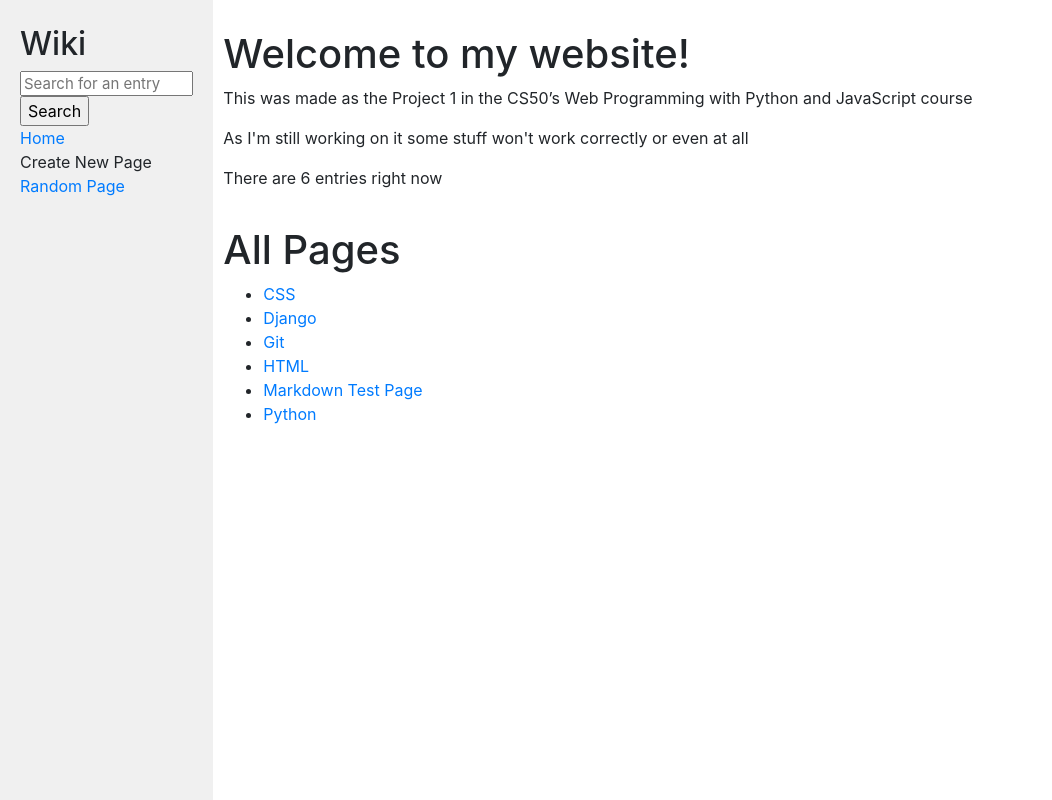
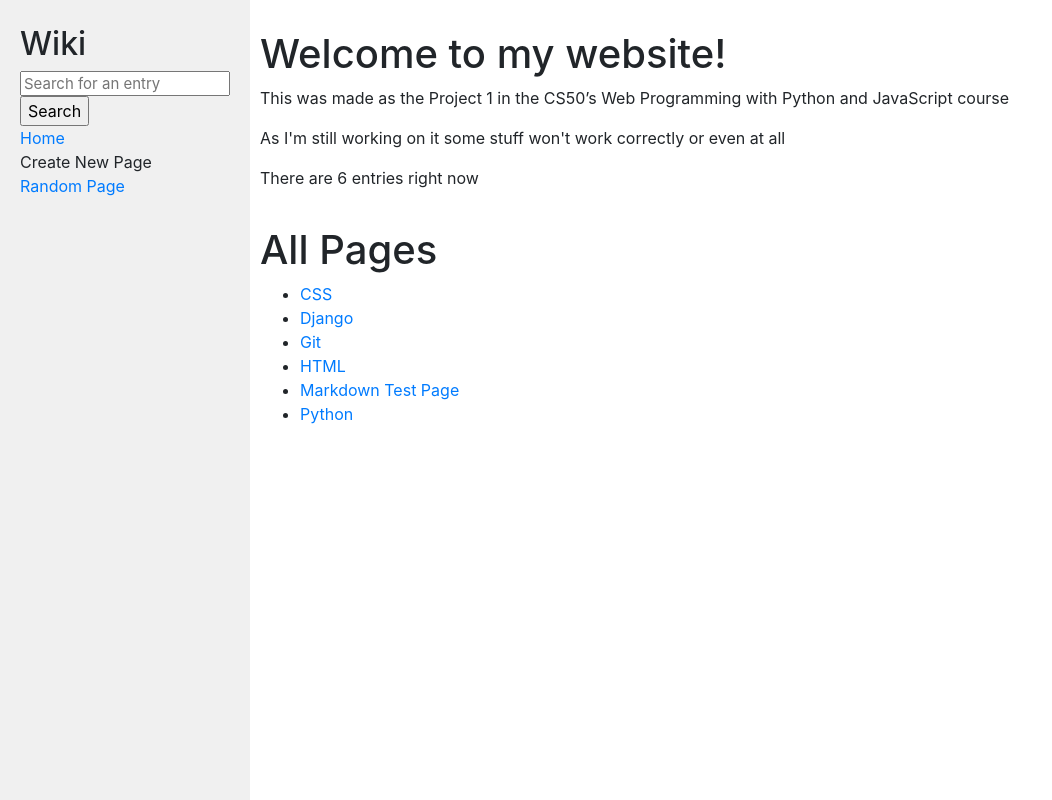
Before and after one commit to rmandrww/wiki, a Django app: page / in a window 1280 px wide. Shown: the whole page, without its empty margins (0-1052 px from the left). Run offline with Django 3.2, Linux system fonts and the light colour scheme; some libraries are stand-ins or nearby versions.

Commit message:
Adjusted some of the CSS

```diff
--- a/encyclopedia/static/encyclopedia/styles.css
+++ b/encyclopedia/static/encyclopedia/styles.css
@@ -19,6 +19,7 @@ textarea {
 
 .main {
     padding: 10px;
+    margin-left: 250px;
 }
 
 .search {
@@ -31,8 +32,14 @@ textarea {
     background-color: #f0f0f0;
     height: 100%;
     padding: 20px;
+    position: fixed;
+    width: 250px;
 }
 
 .sidebar h2 {
     margin-top: 5px;
 }
+
+img {
+    max-width: 100%;
+}
--- a/encyclopedia/templates/encyclopedia/layout.html
+++ b/encyclopedia/templates/encyclopedia/layout.html
@@ -11,7 +11,7 @@
     <body>
         <div class="container-fluid">
             <div class="row">
-                <div class="sidebar col-md-2" style="position:fixed">
+                <div class="sidebar">
                     <h2>Wiki</h2>
                     <form action="{% url 'wiki:search' %}" method="get">
 
@@ -30,7 +30,7 @@
                     {% block nav %}
                     {% endblock %}
                 </div>
-                <div class="main col offset-md-2">
+                <div class="main col-md-8">
                     {% block body %}
                     {% endblock %}
                 </div>
```
